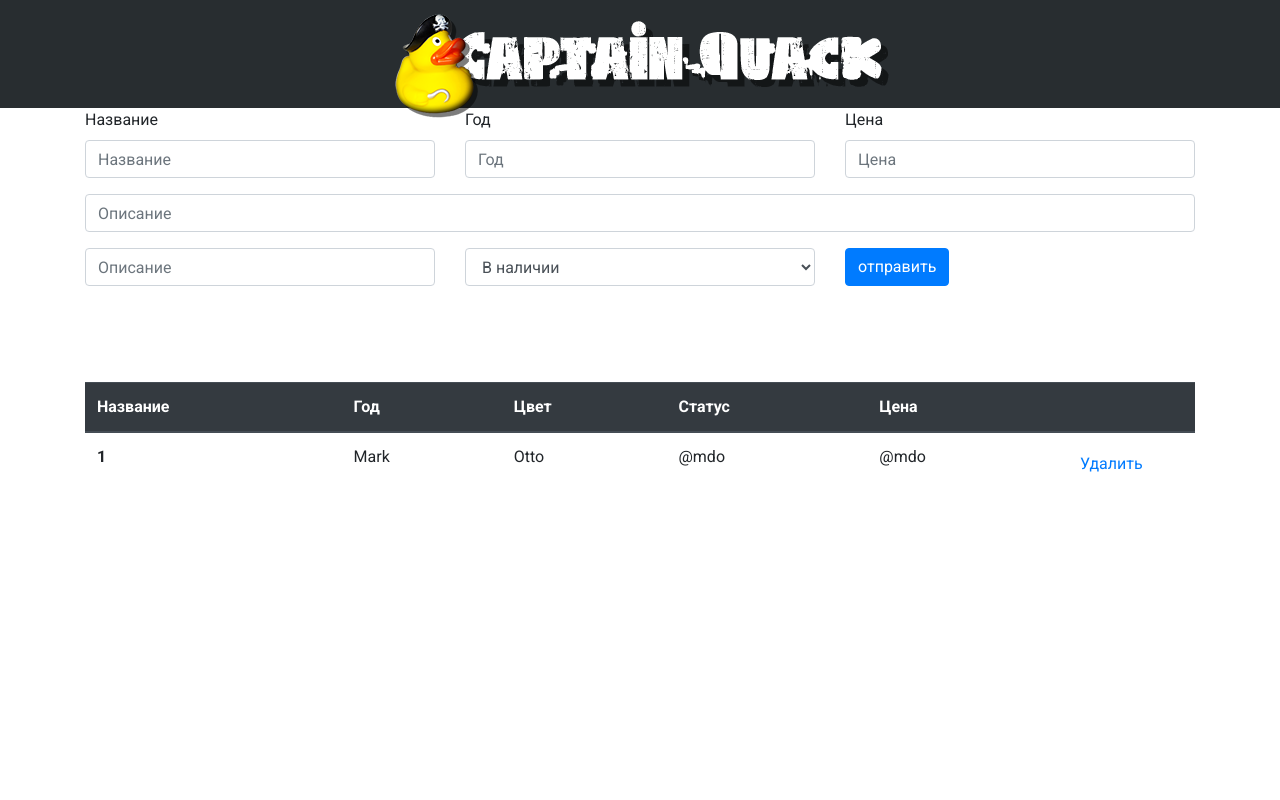
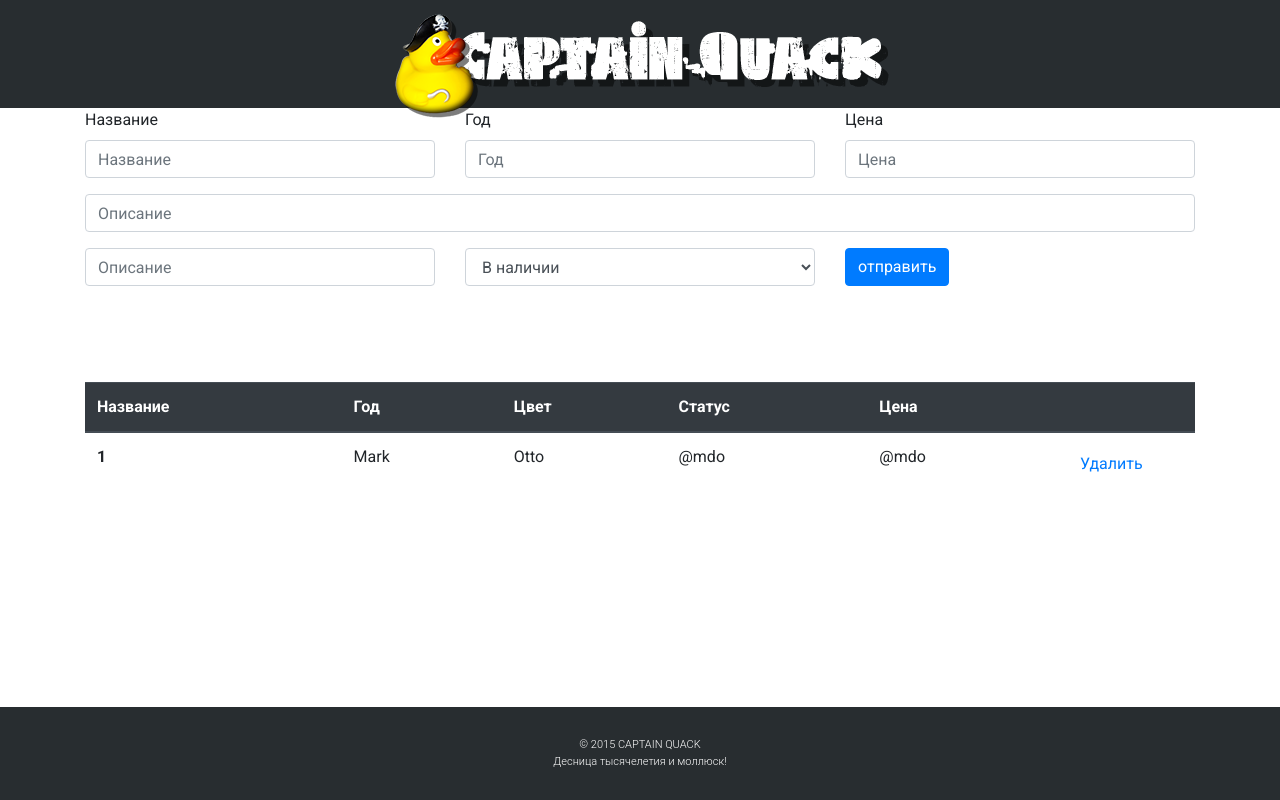
Before and after one commit to denisraymer/captain-quack, a React (Create React App) app: page / in a window 1280 px wide. Built offline with nearby package versions, Linux system fonts and the light colour scheme.

Commit message:
Footer component added

```diff
--- a/src/App.js
+++ b/src/App.js
@@ -2,6 +2,7 @@ import React from 'react';
 import Header from './components/header';
 import ContentForm from './components/ContentForm/ContentForm';
 import ProductList from './components/ProductList/ProductList';
+import {Footer} from './components/footer';
 
 function App() {
     return (
@@ -9,6 +10,7 @@ function App() {
             <Header/>
             <ContentForm/>
             <ProductList/>
+            <Footer/>
         </React.Fragment>
     );
 }
--- a/src/assets/styles/base/_general.scss
+++ b/src/assets/styles/base/_general.scss
@@ -1,3 +1,11 @@
-body {
+body,
+html {
+    height: 100%;
     font-family: 'Roboto', sans-serif;
 }
+
+#root {
+    height: 100%;
+    display: flex;
+    flex-direction: column;
+}
--- /dev/null
+++ b/src/assets/styles/components/_footer.scss
@@ -0,0 +1,17 @@
+.footer {
+    margin-top: auto;
+
+    &_fluid {
+        background-color: #282d30;
+    }
+
+    &__copyright {
+        font: {
+            family: 'Roboto Light';
+            size: 11px;
+        }
+        text-align: center;
+        color: #fff;
+        margin: 30px 0;
+    }
+}
--- a/src/assets/styles/main.scss
+++ b/src/assets/styles/main.scss
@@ -1,3 +1,4 @@
 @import 'base/fonts';
 @import 'base/general';
 @import 'components/header';
+@import 'components/footer';
--- /dev/null
+++ b/src/components/footer.jsx
@@ -0,0 +1,14 @@
+import React from 'react';
+import {Col, Container, Row} from 'react-bootstrap';
+
+export function Footer() {
+    return (
+        <Container fluid className='footer footer_fluid'>
+            <Row>
+                <Col>
+                    <div className="footer__copyright">© 2015 CAPTAIN QUACK <br/> Десница тысячелетия и моллюск!</div>
+                </Col>
+            </Row>
+        </Container>
+    )
+}
```
